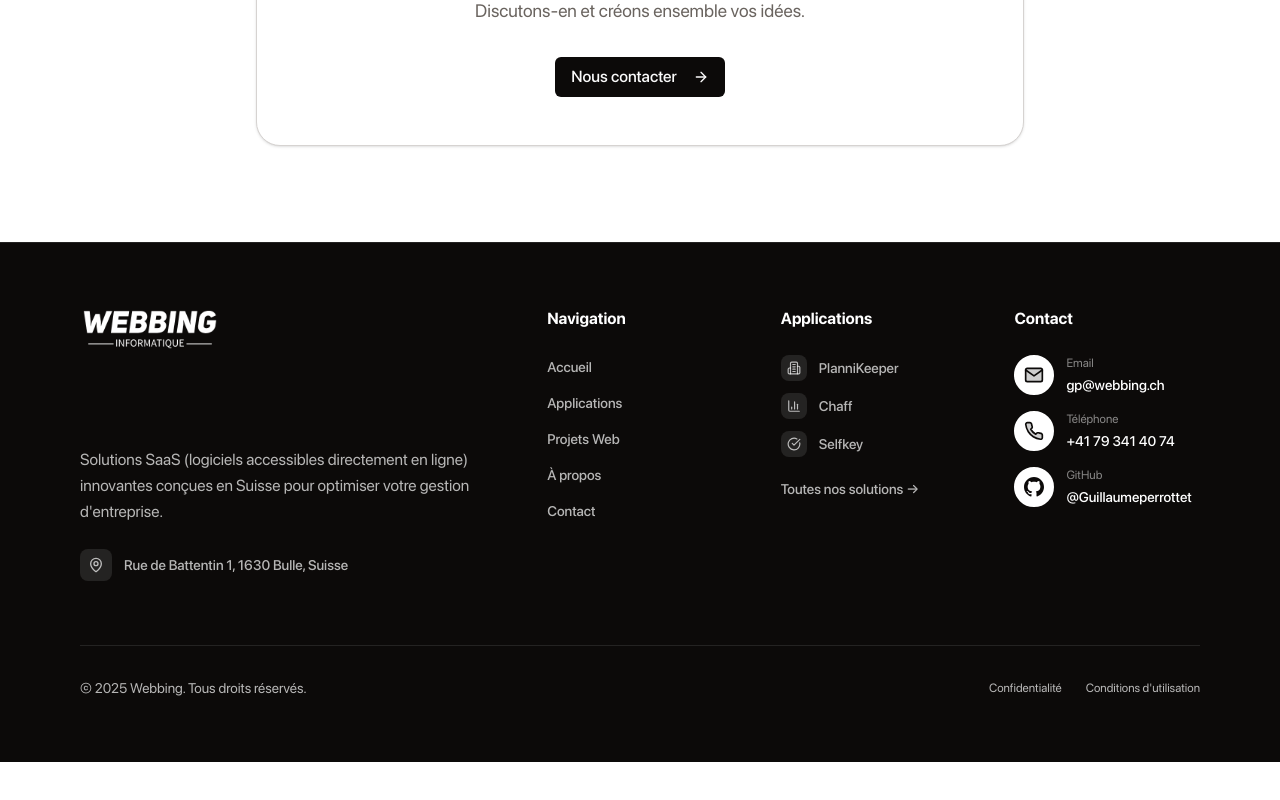
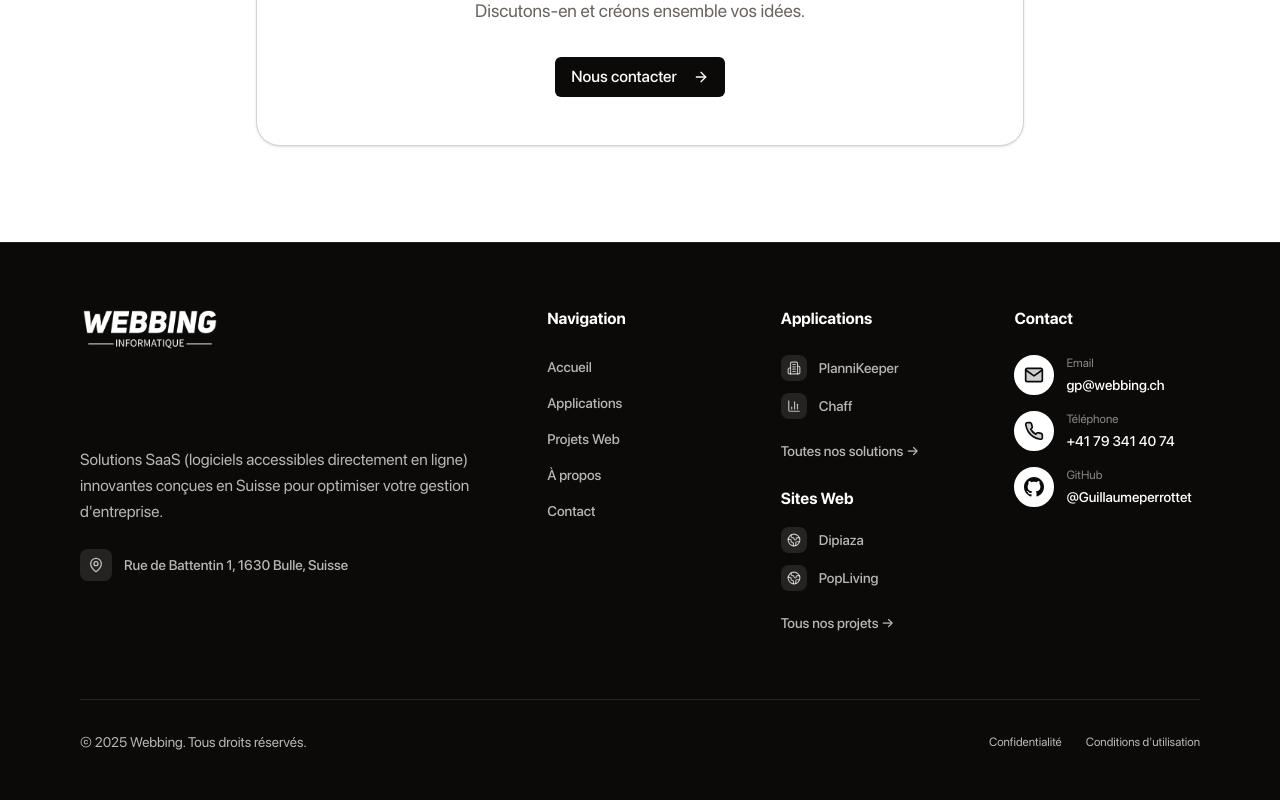
Before and after one commit to Guillaumeperrottet/webbing, a Next.js app: page / in a window 1280 px wide. Shown: the part 3688-4488 px from the top of the page. Before the commit the page ends 4450 px from the top, so only its background shows below. Built offline with nearby package versions, Linux system fonts and the light colour scheme.

Commit message:
footer améliorer

```diff
--- a/src/components/layout/footer.tsx
+++ b/src/components/layout/footer.tsx
@@ -1,6 +1,6 @@
 import Link from "next/link";
 import Image from "next/image";
-import { Building2, BarChart3, MapPin, CheckCircle } from "lucide-react";
+import { Building2, BarChart3, MapPin, Globe2 } from "lucide-react";
 
 export function Footer() {
   return (
@@ -108,25 +108,46 @@ export function Footer() {
                   <span className="text-sm font-medium">Chaff</span>
                 </Link>
               </li>
+              <li className="pt-2">
+                <Link
+                  href="/applications"
+                  className="text-sm text-background/70 hover:text-background transition-colors font-medium"
+                >
+                  Toutes nos solutions →
+                </Link>
+              </li>
+            </ul>
+
+            <h3 className="font-semibold mb-4 mt-6 text-background">Sites Web</h3>
+            <ul className="space-y-3">
               <li>
-                <a
-                  href="https://www.selfkey.ch/"
-                  target="_blank"
-                  rel="noopener noreferrer"
+                <Link
+                  href="https://www.dipiaza.ch/"
                   className="group flex items-center text-background/70 hover:text-background transition-colors"
                 >
                   <div className="p-1.5 bg-background/10 group-hover:bg-background/20 rounded-lg mr-3 transition-colors">
-                    <CheckCircle className="h-3.5 w-3.5 text-background/70 group-hover:text-background transition-colors" />
+                    <Globe2 className="h-3.5 w-3.5 text-background/70 group-hover:text-background transition-colors" />
                   </div>
-                  <span className="text-sm font-medium">Selfkey</span>
-                </a>
+                  <span className="text-sm font-medium">Dipiaza</span>
+                </Link>
+              </li>
+              <li>
+                <Link
+                  href="https://www.popliving.ch/fr"
+                  className="group flex items-center text-background/70 hover:text-background transition-colors"
+                >
+                  <div className="p-1.5 bg-background/10 group-hover:bg-background/20 rounded-lg mr-3 transition-colors">
+                    <Globe2 className="h-3.5 w-3.5 text-background/70 group-hover:text-background transition-colors" />
+                  </div>
+                  <span className="text-sm font-medium">PopLiving</span>
+                </Link>
               </li>
               <li className="pt-2">
                 <Link
-                  href="/applications"
-                  className="text-sm text-background/70 hover:text-primary transition-colors font-medium"
+                  href="/projets"
+                  className="text-sm text-background/70 hover:text-background transition-colors font-medium"
                 >
-                  Toutes nos solutions →
+                  Tous nos projets →
                 </Link>
               </li>
             </ul>
```
